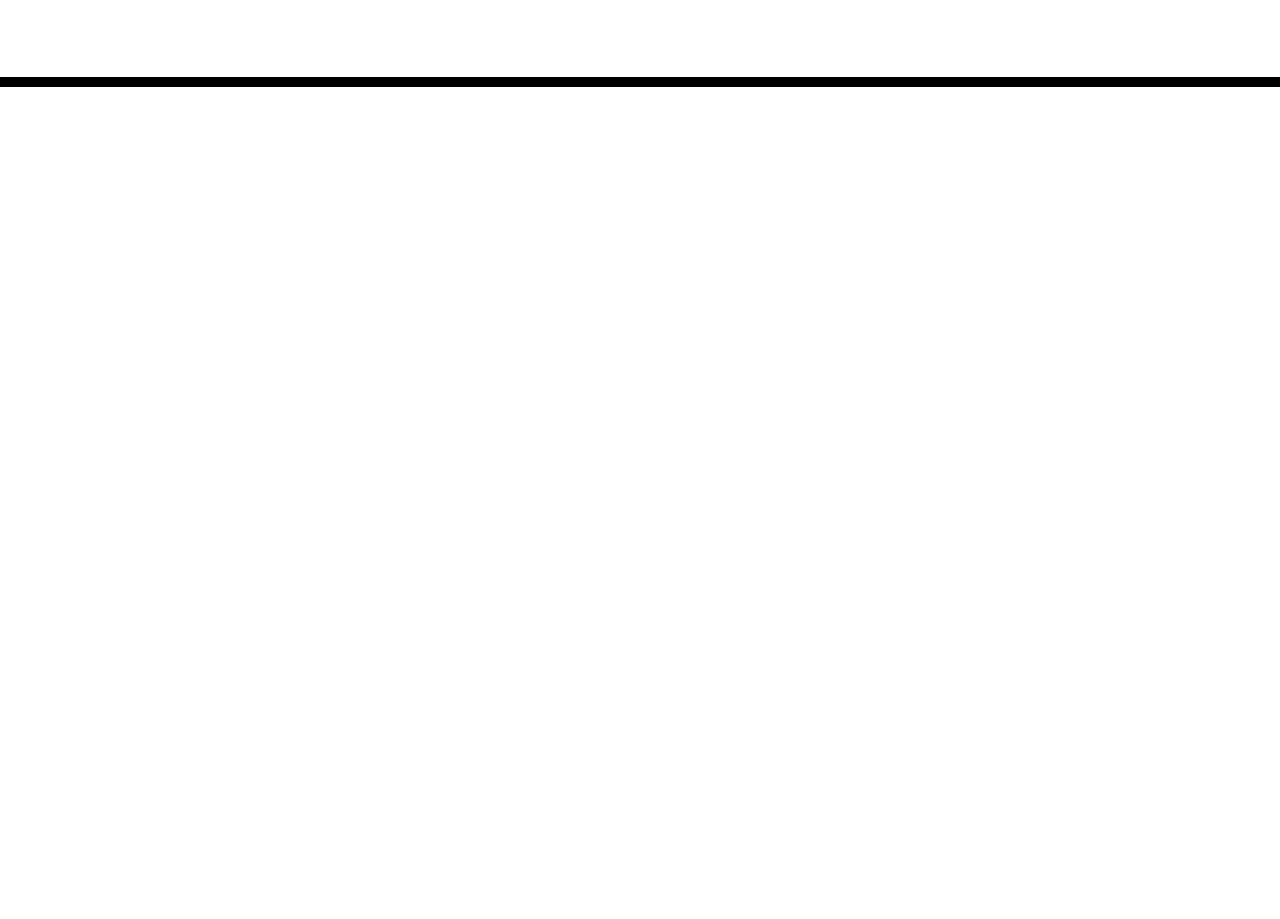
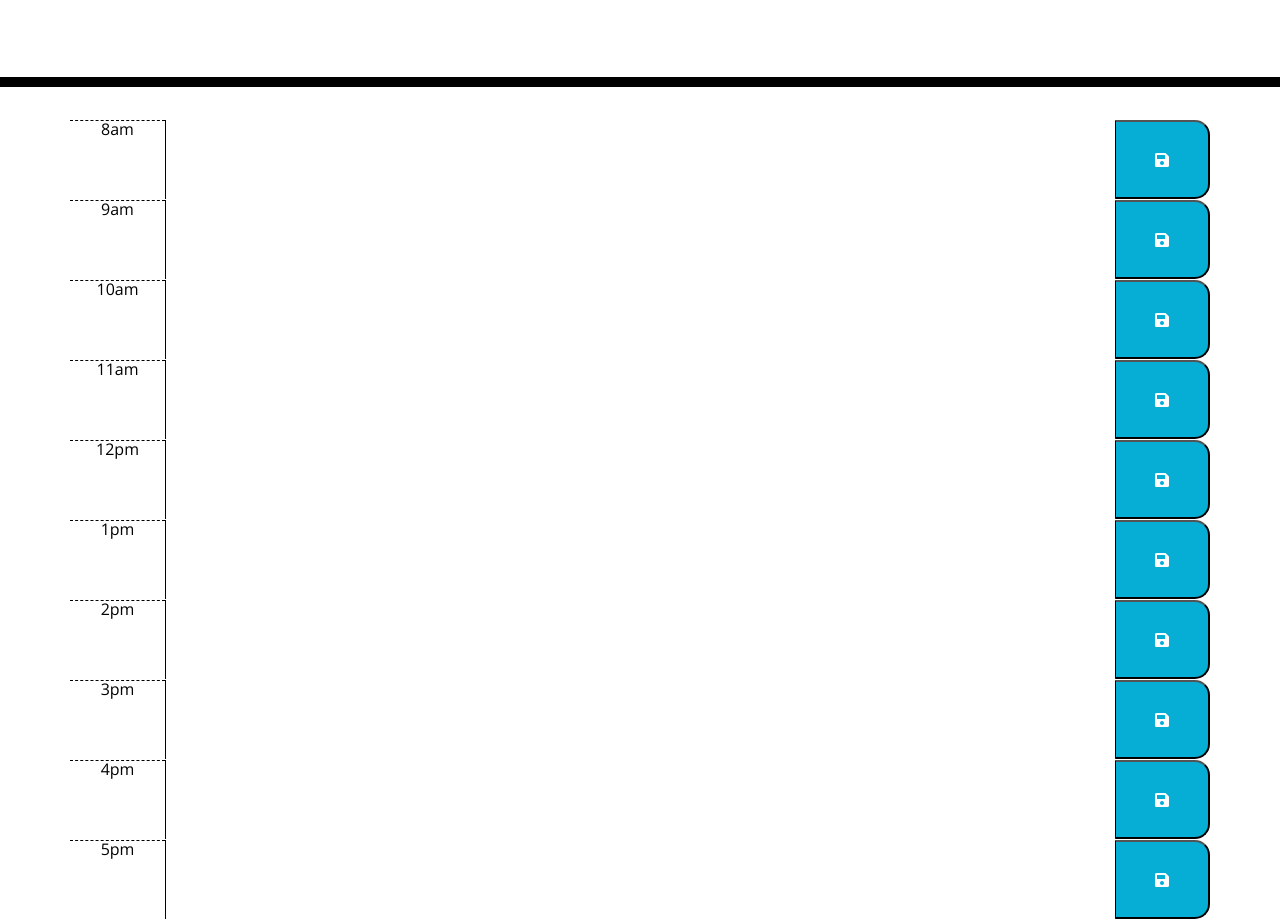
Before and after one commit to glendonintendo/challenge5-work-day-scheduler, a plain HTML site: page index.html in a window 1280 px wide. Shown: the part 181-1100 px from the top of the page. Before the commit the page ends 800 px from the top, so only its background shows below. Drawn offline with nearby package versions, Linux system fonts and the light colour scheme.

Commit message:
add time blocks with hours, description textareas, and save buttons; add classes for styling time blocks

```diff
--- a/index.html
+++ b/index.html
@@ -20,7 +20,56 @@
         <p id="currentDay" class="lead"></p>
     </header>
     <div class="container">
-        <!-- Timeblocks go here -->
+        <div class="row time-block">
+            <div class="hour col-1">8am</div>
+            <textarea id="8am" class="description col-10"></textarea>
+            <button class="saveBtn col-1"><i class="fas fa-save"></i></button>
+        </div>
+        <div class="row time-block">
+            <div class="hour col-1">9am</div>
+            <textarea id="9am" class="description col-10"></textarea>
+            <button class="saveBtn col-1"><i class="fas fa-save"></i></button>
+        </div>
+        <div class="row time-block">
+            <div class="hour col-1">10am</div>
+            <textarea id="10am" class="description col-10"></textarea>
+            <button class="saveBtn col-1"><i class="fas fa-save"></i></button>
+        </div>
+        <div class="row time-block">
+            <div class="hour col-1">11am</div>
+            <textarea id="11am" class="description col-10"></textarea>
+            <button class="saveBtn col-1"><i class="fas fa-save"></i></button>
+        </div>
+        <div class="row time-block">
+            <div class="hour col-1">12pm</div>
+            <textarea id="12pm" class="description col-10"></textarea>
+            <button class="saveBtn col-1"><i class="fas fa-save"></i></button>
+        </div>
+        <div class="row time-block">
+            <div class="hour col-1">1pm</div>
+            <textarea id="1pm" class="description col-10"></textarea>
+            <button class="saveBtn col-1"><i class="fas fa-save"></i></button>
+        </div>
+        <div class="row time-block">
+            <div class="hour col-1">2pm</div>
+            <textarea id="2pm" class="description col-10"></textarea>
+            <button class="saveBtn col-1"><i class="fas fa-save"></i></button>
+        </div>
+        <div class="row time-block">
+            <div class="hour col-1">3pm</div>
+            <textarea id="3pm" class="description col-10"></textarea>
+            <button class="saveBtn col-1"><i class="fas fa-save"></i></button>
+        </div>
+        <div class="row time-block">
+            <div class="hour col-1">4pm</div>
+            <textarea id="4pm" class="description col-10"></textarea>
+            <button class="saveBtn col-1"><i class="fas fa-save"></i></button>
+        </div>
+        <div class="row time-block">
+            <div class="hour col-1">5pm</div>
+            <textarea id="5pm" class="description col-10"></textarea>
+            <button class="saveBtn col-1"><i class="fas fa-save"></i></button>
+        </div>
     </div>
 
     <script src="https://code.jquery.com/jquery-3.4.1.min.js"></script>
```
